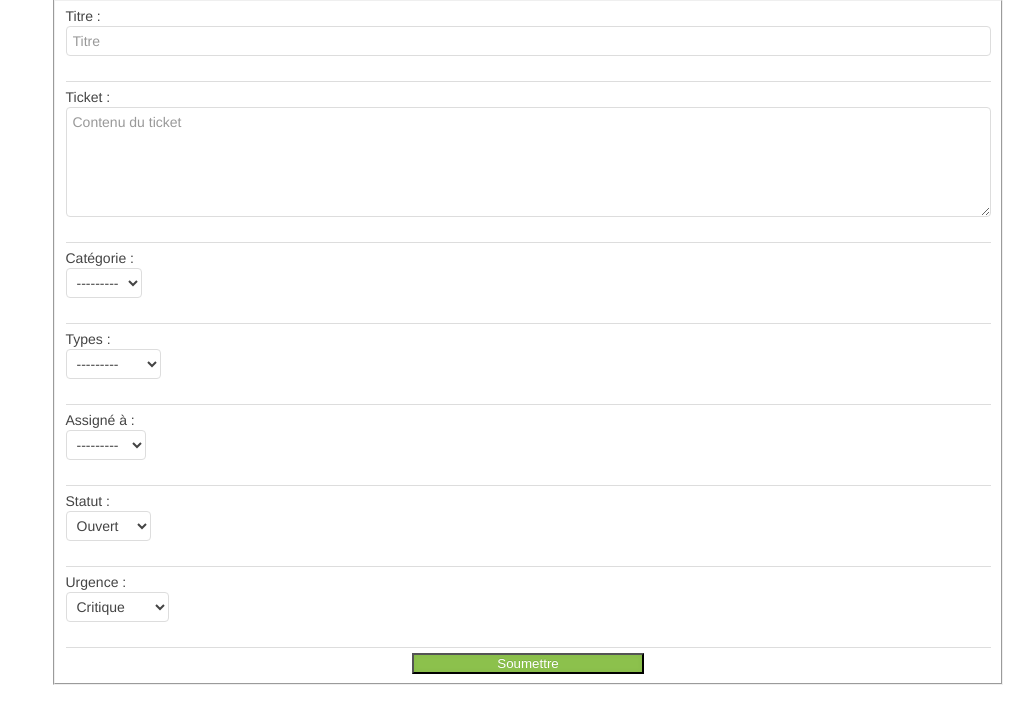
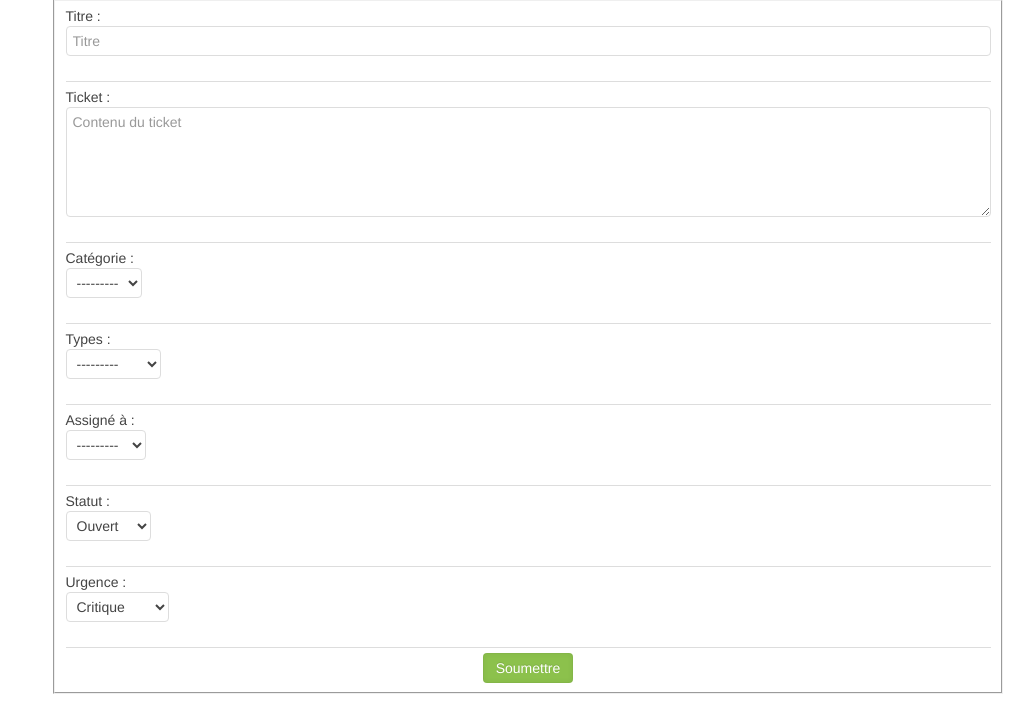
Before and after one commit to Houtmann/Aidez-moi, a Django app: page /add_ticket/ in a window 1280 px wide. Shown: the part 93-802 px from the top of the page, without its empty margins (267-1280 px from the left). Before the commit the page ends 778 px from the top, so only its background shows below. Run offline with Django 3.2, Linux system fonts and the light colour scheme; the visitor is signed in with stand-in values (Sample User, id 1); data comes from the database, SQL or seed files in the repository; data that the repository does not hold is empty.

Commit message:
Change bouton style

```diff
--- a/ticket/templates/add_ticket.html
+++ b/ticket/templates/add_ticket.html
@@ -5,26 +5,6 @@
 {% block content %}
 
     <div class="uk-width-medium-1-2 uk-container-center ">
-
-
-
-
-
-
-
-
-
-
-
-
-
-
-
-
-
-
-
-
 
     {% if messages %}
 
@@ -55,7 +35,7 @@
 </div>
     {% endfor %}
     <center>
-    <button name="edit" class="uk-button-success uk-width-1-4  ">{% trans 'Soumettre' %}</button></center></div></div>
+    <button class="uk-button uk-button-success uk-center ">{% trans "Soumettre" %}</button></div></div>
         </fieldset>
 
 </form>
```
